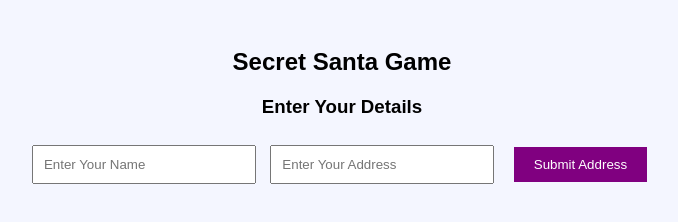
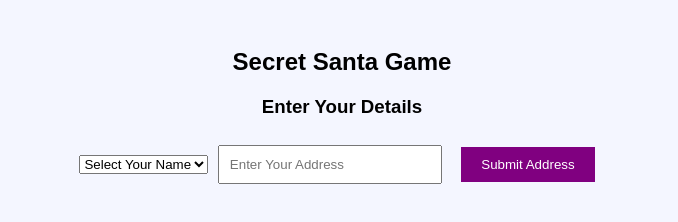
Before and after one commit to srikalees/SecretSanta, a plain HTML site: page Frontend/index.html in a window 1280 px wide. Shown: the whole page, without its empty margins (298-976 px from the left). Drawn offline with Linux system fonts and the light colour scheme.

Commit message:
Updated name input to dropdown

```diff
--- a/Frontend/index.html
+++ b/Frontend/index.html
@@ -9,7 +9,21 @@
 
   <div id="register">
     <h3>Enter Your Details</h3>
-    <input id="name" placeholder="Enter Your Name">
+
+    <!-- ✅ Dropdown for valid team members -->
+    <select id="name">
+      <option value="">Select Your Name</option>
+      <option value="sujeesh">sujeesh</option>
+      <option value="jayasree">jayasree</option>
+      <option value="Raji">Raji</option>
+      <option value="Eshewara">Eshewara</option>
+      <option value="sri">sri</option>
+      <option value="Lakshmi">Lakshmi</option>
+      <option value="yugesh">yugesh</option>
+      <option value="prem">prem</option>
+      <option value="srihitha">srihitha</option>
+    </select>
+
     <input id="address" placeholder="Enter Your Address">
     <button onclick="submitAddress()">Submit Address</button>
     <p id="submitMsg"></p>
--- a/Frontend/script.js
+++ b/Frontend/script.js
@@ -1,4 +1,4 @@
-const BACKEND = "http://127.0.0.1:5000";
+const BACKEND = "https://srirobert.pythonanywhere.com/";
 
 // ✅ Submit address
 function submitAddress() {
```
Also changed, not shown: Frontend/spin.html (+1 -1 lines), 1 other file.
